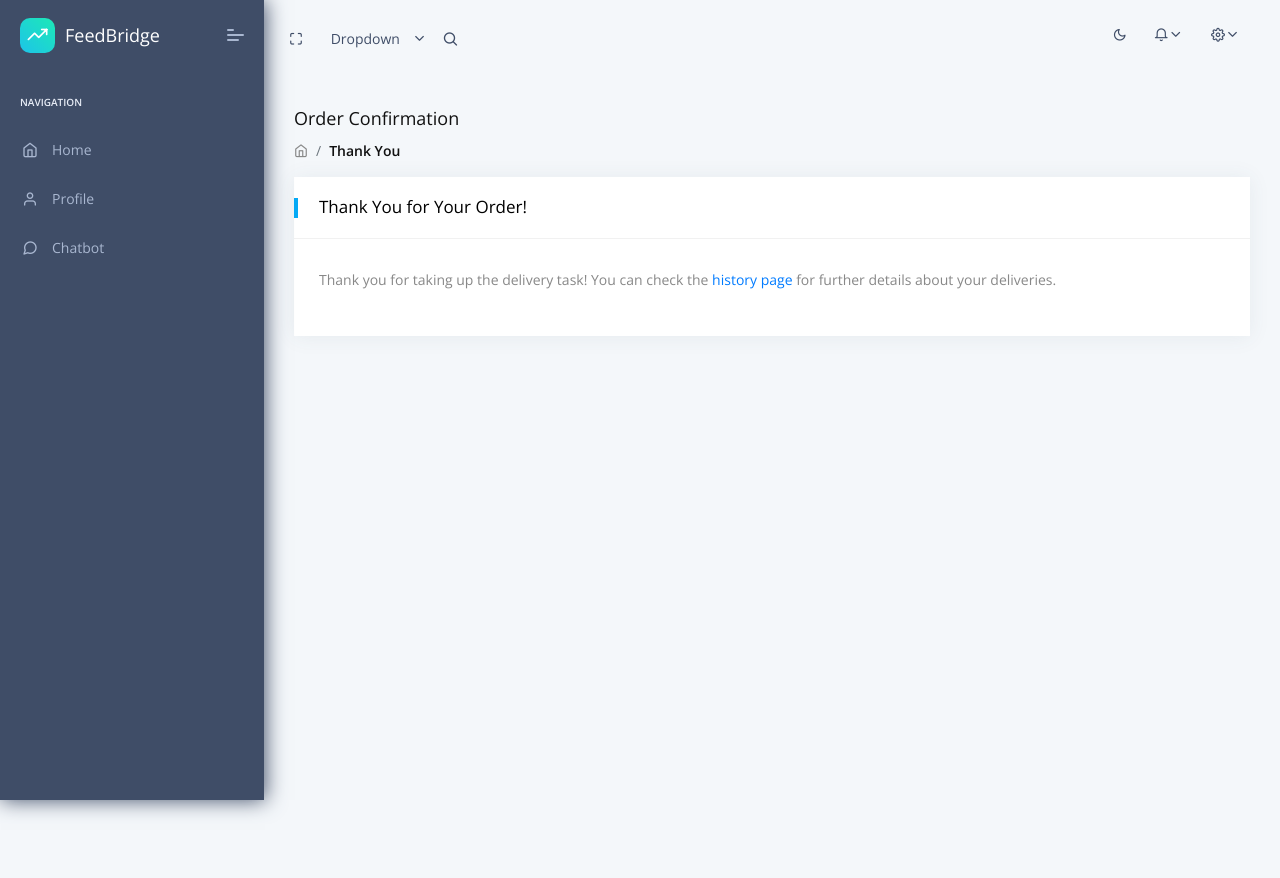
After one commit to Ahana1412/Feedbridge, a Flask app: template apps/templates/volunteer/thank.html in a window 1280 px wide. The commit adds this page. Run offline with Flask 3, Linux system fonts and the light colour scheme; the template is opened without the code that fills it, so the values that code supplies are empty; some libraries are stand-ins or nearby versions.

Commit message:
volunteer taking up delivery

```diff
--- a/apps/food_bank/routes.py
+++ b/apps/food_bank/routes.py
@@ -15,6 +15,7 @@ from datetime import date
 import pymysql
 import os
 from dotenv import load_dotenv
+from flask import url_for
 
 load_dotenv()
 # Fetch credentials from the environment file
--- a/apps/templates/includes/sidebar.html
+++ b/apps/templates/includes/sidebar.html
@@ -67,20 +67,23 @@
     </li>
 {% elif current_user.role == 'volunteer' %}
     <!-- Volunteer Link -->
-    <li class="nav-item {% if 'deliver' in segment %} active {% endif %}">
+
+    <li class="nav-item {% if 'deliver' in request.path %} active {% endif %}">
         <a href="{{ url_for('volunteer_blueprint.volunteer_tasks') }}" class="nav-link">
             <span class="pcoded-micon"><i class="feather icon-users"></i></span>
             <span class="pcoded-mtext">Volunteer</span>
         </a>
     </li>
 
-    <!-- History Link for Volunteer -->
-    <li class="nav-item {% if 'history' in segment %} active {% endif %}">
+    <!-- Volunteer History Page -->
+    <li class="nav-item {% if 'history' in request.path %} active {% endif %}">
         <a href="{{ url_for('volunteer_blueprint.delivery_history') }}" class="nav-link">
             <span class="pcoded-micon"><i class="feather icon-clock"></i></span>
             <span class="pcoded-mtext">Volunteer History</span>
         </a>
     </li>
+
+
 
 
 
--- /dev/null
+++ b/apps/templates/volunteer/thank.html
@@ -0,0 +1,59 @@
+{% extends "layouts/base.html" %}
+
+{% block title %} Thank You {% endblock %}
+
+<!-- Specific CSS goes HERE -->
+{% block stylesheets %}{% endblock stylesheets %}
+
+{% block content %}
+
+    <!-- [ Main Content ] start -->
+    <div class="pcoded-main-container">
+        <div class="pcoded-wrapper">
+            <div class="pcoded-content">
+                <div class="pcoded-inner-content">
+                    <!-- [ breadcrumb ] start -->
+                    <div class="page-header">
+                        <div class="page-block">
+                            <div class="row align-items-center">
+                                <div class="col-md-12">
+                                    <div class="page-header-title">
+                                        <h5 class="m-b-10">Order Confirmation</h5>
+                                    </div>
+                                    <ul class="breadcrumb">
+                                        <li class="breadcrumb-item"><a href="/"><i class="feather icon-home"></i></a></li>
+                                        <li class="breadcrumb-item"><a href="javascript:">Thank You</a></li>
+                                    </ul>
+                                </div>
+                            </div>
+                        </div>
+                    </div>
+                    <!-- [ breadcrumb ] end -->
+                    <div class="main-body">
+                        <div class="page-wrapper">
+                            <!-- [ Main Content ] start -->
+                            <div class="row">
+                                <div class="col-sm-12">
+                                    <div class="card">
+                                        <div class="card-header">
+                                            <h5>Thank You for Your Order!</h5>
+                                        </div>
+                                        <div class="card-block">
+                                            <p>Thank you for taking up the delivery task! You can check the <a href="./history.html">history page</a> for further details about your deliveries.</p>
+                                        </div>
+                                    </div>
+                                </div>
+                            </div>
+                            <!-- [ Main Content ] end -->
+                        </div>
+                    </div>
+                </div>
+            </div>
+        </div>
+    </div>
+    <!-- [ Main Content ] end -->
+
+{% endblock content %}
+
+<!-- Specific Page JS goes HERE  -->
+{% block javascripts %}{% endblock javascripts %}
```
Also changed, not shown: apps/templates/volunteer/deliver.html (+50 -11 lines), apps/templates/volunteer/history.html (+33 -9 lines), apps/volunteer/routes.py (+61 -9 lines).
